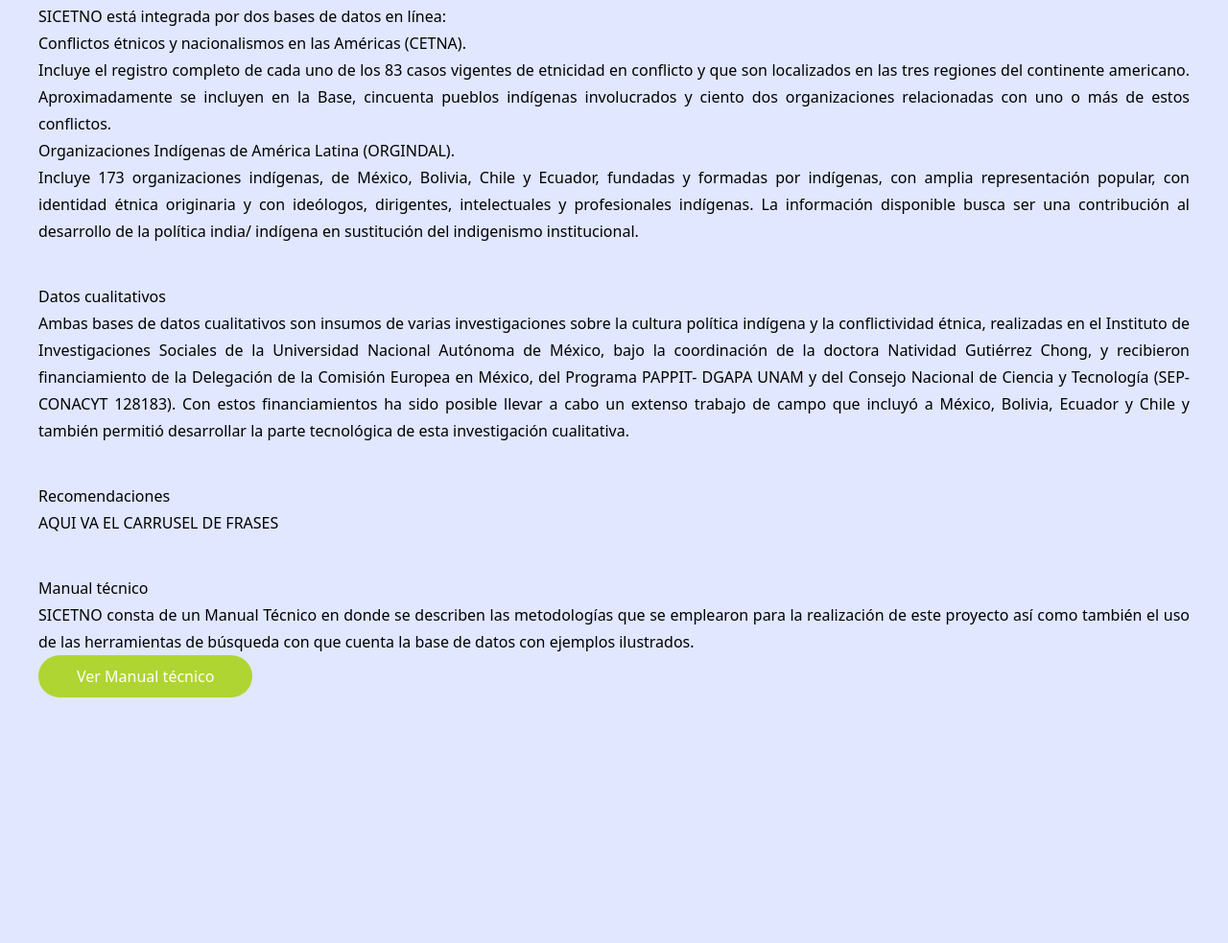
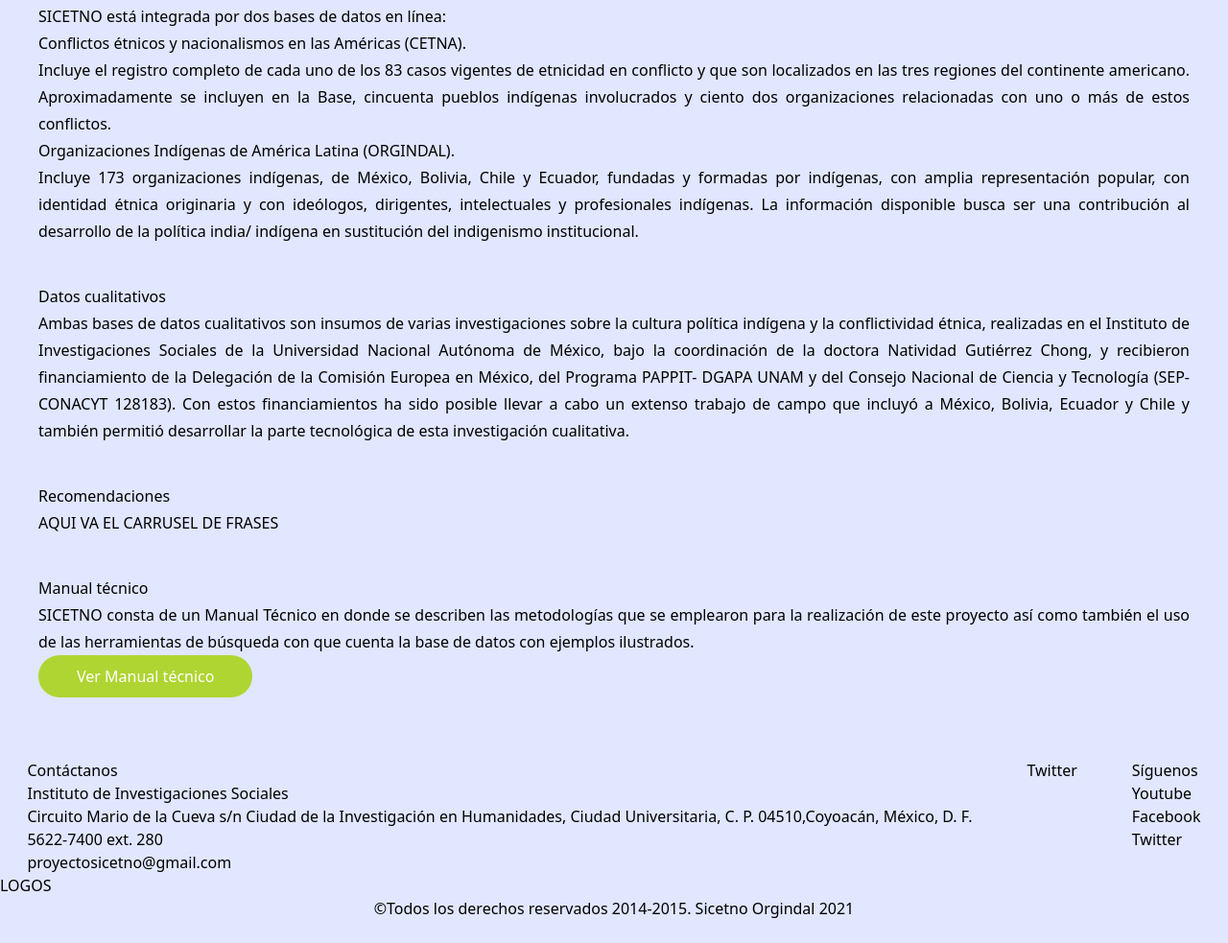
Before and after one commit to AngelLopez15/sicetnoRemake, a Gatsby site: page / in a window 1280 px wide. Shown: the part 2145-3128 px from the top of the page at 96% size. Before the commit the page ends 2912 px from the top, so only its background shows below. Built offline with nearby package versions, Linux system fonts and the light colour scheme; Gatsby itself is replaced by a stand-in of ours.

Commit message:
Footer agregado

```diff
--- /dev/null
+++ b/src/components/Footer.js
@@ -0,0 +1,38 @@
+import React, {useState} from 'react'
+
+export default function Footer() {
+
+  let dateFull = new Date()
+  let onlyYear = dateFull.getFullYear()
+
+  return (
+    <footer className="w-full py-6">
+      <div className="flex justify-around">
+        <div>
+          <h2>Contáctanos</h2>
+          <p>Instituto de Investigaciones Sociales</p>
+          <p>Circuito Mario de la Cueva s/n Ciudad de la Investigación en Humanidades, Ciudad Universitaria, C. P. 04510,Coyoacán, México, D. F.</p>
+          <ul>
+            <li>5622-7400 ext. 280</li>
+            <li>proyectosicetno@gmail.com</li>
+          </ul>
+        </div>
+        <div>
+          Twitter
+        </div>
+        <div>
+          <h2>Síguenos</h2>
+          <ul>
+            <li>Youtube</li>
+            <li>Facebook</li>
+            <li>Twitter</li>
+          </ul>
+        </div>
+      </div>
+      <div>
+        LOGOS
+      </div>
+      <div className="text-center">©Todos los derechos reservados 2014-2015. Sicetno Orgindal {onlyYear}</div>
+    </footer>
+  )
+}
--- a/src/layout/layout.js
+++ b/src/layout/layout.js
@@ -1,4 +1,5 @@
 import React from 'react'
+import Footer from '../components/Footer'
 import Navbar from '../components/Navbar'
 
 export default function Layout(props) {
@@ -9,6 +10,7 @@
     <>
       <Navbar />
       {children}
+      <Footer />
     </>
   )
 }
```
